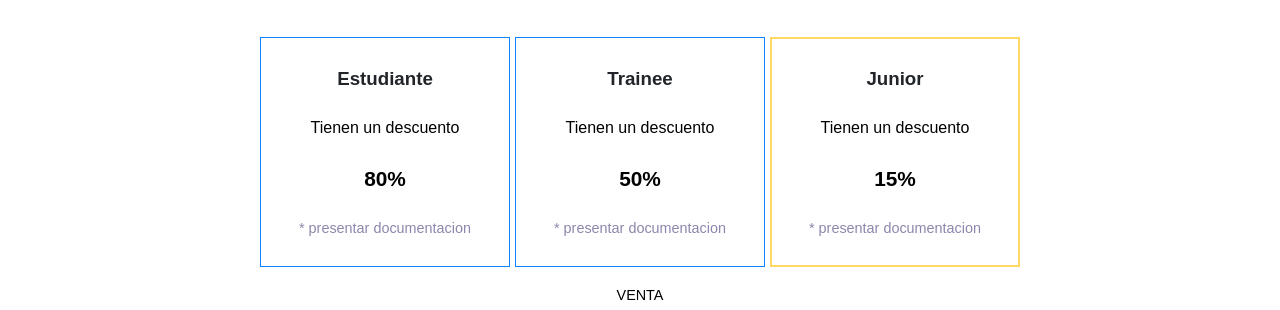
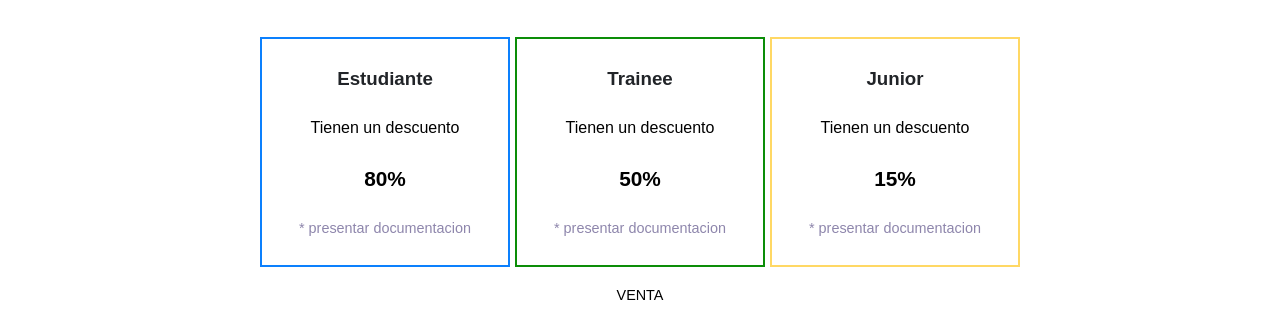
Before and after one commit to OmarGongora/Integrador-Frontend-Codo-a-codo, a plain HTML site: page comprarTickets.html in a window 1280 px wide. Shown: the part 97-407 px from the top of the page. Drawn offline with Linux system fonts and the light colour scheme.

Commit message:
correccion de color en ofertas de compra

```diff
--- a/comprarTickets.html
+++ b/comprarTickets.html
@@ -41,7 +41,7 @@
                 <p class="presDoc">* presentar documentacion</p>
             </div>
 
-            <div class="cardPlan">
+            <div class="cardPlan trainee">
                 <h3>Trainee</h3>
                 <p>Tienen un descuento</p>
                 <p class="descuento">50%</p>
--- a/css/compraTickets.css
+++ b/css/compraTickets.css
@@ -14,7 +14,7 @@
 }
 
 .cardPlan{
-    border: 1px solid #0c80fd;
+    border: 2px solid #0c80fd;
 
     width: 250px;
     height: 230px;
@@ -60,6 +60,9 @@
 .junior::before{
     background-color: #ffd864;
 }
+.trainee::before{
+    background-color: #0c8d08;
+}
 
 
 
@@ -80,6 +83,9 @@
 .presDoc{
     color:#8e86ac;
     font-size: .9em;
+}
+.trainee{
+    border:solid 2px #0c8d08;
 }
 .junior{
     border: solid 2px #ffd864;
--- a/css/estilos.css
+++ b/css/estilos.css
@@ -14,9 +14,6 @@ body::-webkit-scrollbar-thumb{
     width: 5px;
     background-color: #888f;
     border-radius: 10px;
-}
-body::-webkit-scrollbar-track{
-
 }
 .active{
     top: 60px;
```
